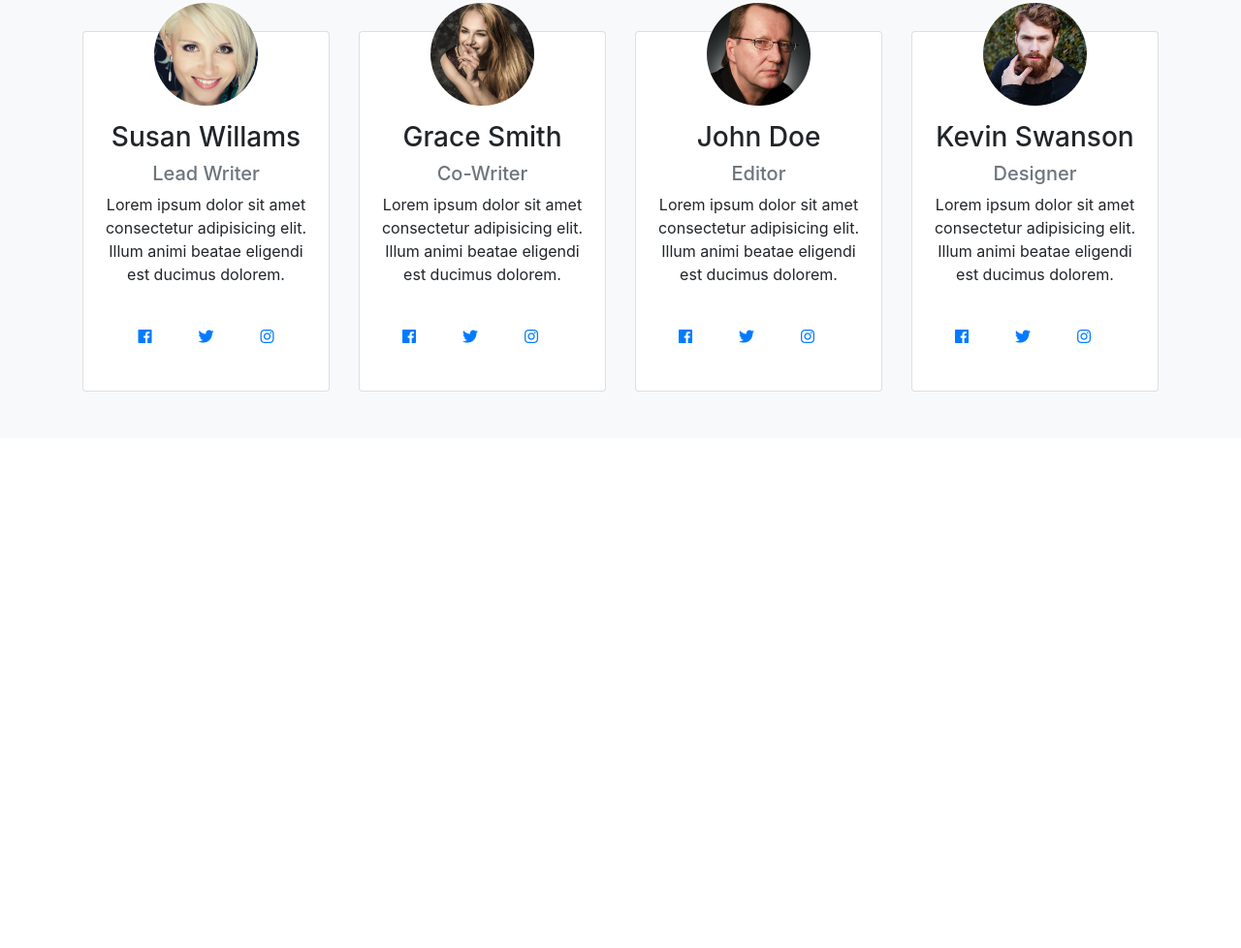
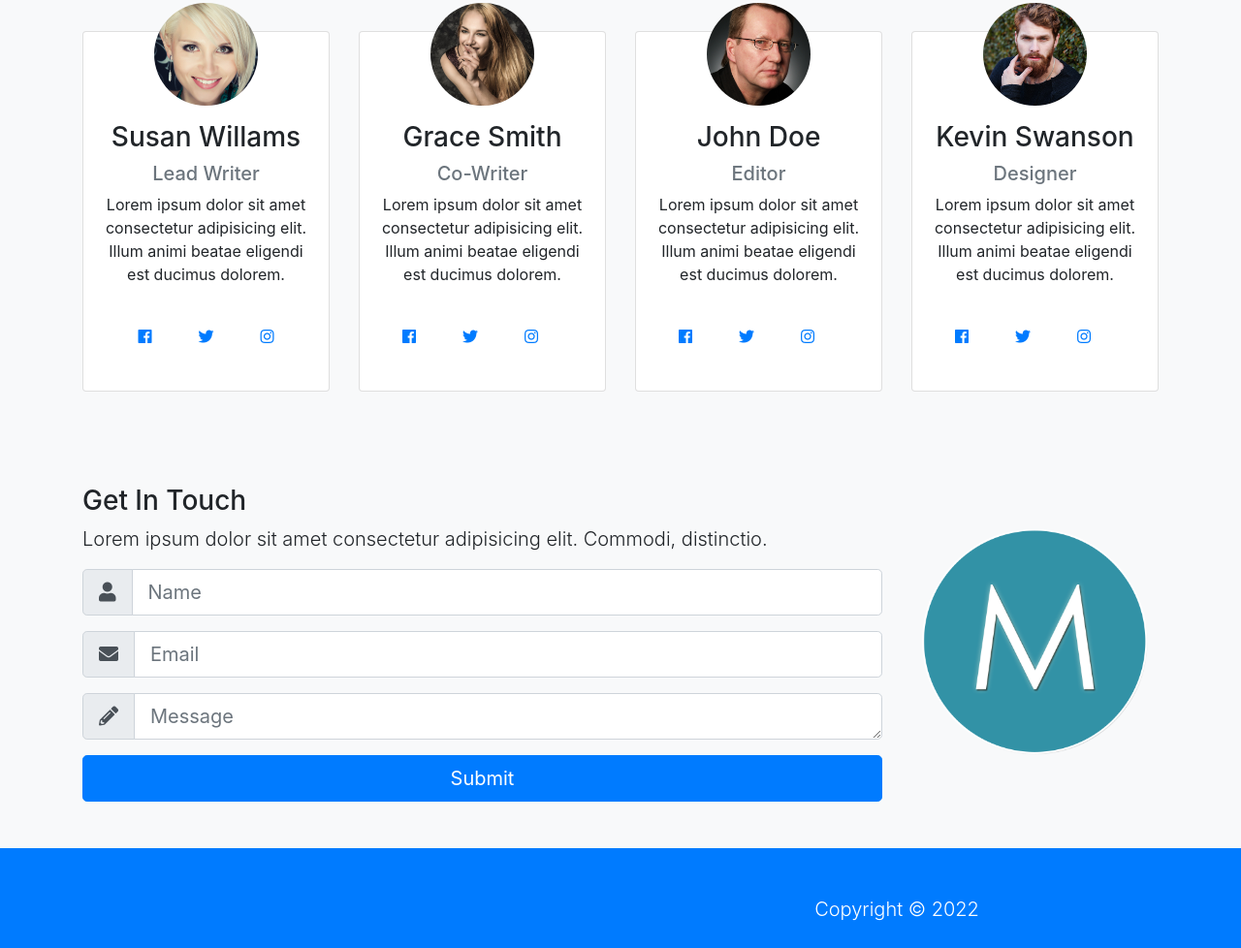
Before and after one commit to tamermaarouf/mizuxe, a plain HTML site: page index.html in a window 1280 px wide. Shown: the part 1822-2800 px from the top of the page at 97% size. Before the commit the page ends 2274 px from the top, so only its background shows below. Drawn offline with nearby package versions, Linux system fonts and the light colour scheme.

Commit message:
Finish contact & footer

```diff
--- a/index.html
+++ b/index.html
@@ -1,49 +1,29 @@
 <!DOCTYPE html>
 <html lang="en">
+
 <head>
   <meta charset="UTF-8" />
   <meta name="viewport" content="width=device-width, initial-scale=1.0" />
   <meta http-equiv="X-UA-Compatible" content="ie=edge" />
-    <link
-      rel="stylesheet"
-      href="https://use.fontawesome.com/releases/v5.0.13/css/all.css"
-      integrity="sha384-DNOHZ68U8hZfKXOrtjWvjxusGo9WQnrNx2sqG0tfsghAvtVlRW3tvkXWZh58N9jp"
-      crossorigin="anonymous"
-    />
-    <link
-      rel="stylesheet"
-      href="https://stackpath.bootstrapcdn.com/bootstrap/4.1.1/css/bootstrap.min.css"
-      integrity="sha384-WskhaSGFgHYWDcbwN70/dfYBj47jz9qbsMId/iRN3ewGhXQFZCSftd1LZCfmhktB"
-      crossorigin="anonymous"
-    />
+  <link rel="stylesheet" href="https://use.fontawesome.com/releases/v5.0.13/css/all.css"
+    integrity="sha384-DNOHZ68U8hZfKXOrtjWvjxusGo9WQnrNx2sqG0tfsghAvtVlRW3tvkXWZh58N9jp" crossorigin="anonymous" />
+  <link rel="stylesheet" href="https://stackpath.bootstrapcdn.com/bootstrap/4.1.1/css/bootstrap.min.css"
+    integrity="sha384-WskhaSGFgHYWDcbwN70/dfYBj47jz9qbsMId/iRN3ewGhXQFZCSftd1LZCfmhktB" crossorigin="anonymous" />
   <link rel="stylesheet" href="css/style.css" />
   <title>Bootstrap Theme</title>
 </head>
 
-  <body>
+<body data-spy="scroll" id="home" data-target="#main-nav">
   <!-- START HERE -->
 
   <!-- NAVBAR START -->
-    <nav class="navbar navbar-expand-md navbar-light fixed-top py-4">
+  <nav class="navbar navbar-expand-md navbar-light fixed-top py-4" id="main-nav">
     <div class="container">
       <a href="#home" class="navbar-brand">
-          <img
-            src="img/mlogo.png"
-            width="50"
-            height="50"
-            alt=""
-            class="img-fluid"
-        /></a>
+        <img src="img/mlogo.png" width="50" height="50" alt="" class="img-fluid" /></a>
       <h3 class="d-inline align-middle">Mizuxe</h3>
-        <button
-          class="navbar-toggler"
-          type="button"
-          data-toggle="collapse"
-          data-target="#navbarCollapse"
-          aria-controls="navbarCollapse"
-          aria-expanded="false"
-          aria-label="Toggle navigation"
-        >
+      <button class="navbar-toggler" type="button" data-toggle="collapse" data-target="#navbarCollapse"
+        aria-controls="navbarCollapse" aria-expanded="false" aria-label="Toggle navigation">
         <span class="navbar-toggler-icon"></span>
       </button>
       <div class="collapse navbar-collapse" id="navbarCollapse">
@@ -82,11 +62,7 @@
             </a>
           </div>
           <div class="col-lg-6 text-center">
-              <img
-                src="img/book.png"
-                alt=""
-                class="img-fluid d-none d-lg-block"
-              />
+            <img src="img/book.png" alt="" class="img-fluid d-none d-lg-block" />
           </div>
         </div>
       </div>
@@ -100,22 +76,10 @@
     <div class="container">
       <div class="row">
         <div class="col-lg-4">
-            <input
-              type="text"
-              name=""
-              id=""
-              placeholder="Enter Name"
-              class="form-control form-control-lg mb-resp"
-            />
+          <input type="text" name="" id="" placeholder="Enter Name" class="form-control form-control-lg mb-resp" />
         </div>
         <div class="col-lg-4">
-            <input
-              type="email"
-              name=""
-              id=""
-              placeholder="Enter Email"
-              class="form-control form-control-lg mb-resp"
-            />
+          <input type="email" name="" id="" placeholder="Enter Email" class="form-control form-control-lg mb-resp" />
         </div>
         <div class="col-lg-4">
           <button class="btn btn-primary btn-block btn-lg">
@@ -194,7 +158,8 @@
               Why This Book
             </h1>
             <p class="lead pd-3">
-                Lorem ipsum dolor sit amet consectetur adipisicing elit. Cum, temporibus saepe autem necessitatibus sint repellat.
+              Lorem ipsum dolor sit amet consectetur adipisicing elit. Cum, temporibus saepe autem necessitatibus sint
+              repellat.
             </p>
           </div>
 
@@ -212,7 +177,10 @@
 
               <div id="collapse1" class="collapse show">
                 <div class="card-body">
-                    Lorem ipsum dolor sit amet consectetur adipisicing elit. Dolores cumque ipsam quas odio quisquam distinctio delectus iste eos nihil excepturi, necessitatibus voluptatem enim nostrum, sapiente aliquid nesciunt quia minima esse voluptatum magni alias labore. Earum similique est, cumque et ex temporibus quidem iure id minima accusantium nesciunt nemo dicta molestias!
+                  Lorem ipsum dolor sit amet consectetur adipisicing elit. Dolores cumque ipsam quas odio quisquam
+                  distinctio delectus iste eos nihil excepturi, necessitatibus voluptatem enim nostrum, sapiente aliquid
+                  nesciunt quia minima esse voluptatum magni alias labore. Earum similique est, cumque et ex temporibus
+                  quidem iure id minima accusantium nesciunt nemo dicta molestias!
                 </div>
               </div>
             </div>
@@ -229,7 +197,10 @@
 
               <div id="collapse2" class="collapse">
                 <div class="card-body">
-                    Lorem ipsum dolor sit amet consectetur adipisicing elit. Dolores cumque ipsam quas odio quisquam distinctio delectus iste eos nihil excepturi, necessitatibus voluptatem enim nostrum, sapiente aliquid nesciunt quia minima esse voluptatum magni alias labore. Earum similique est, cumque et ex temporibus quidem iure id minima accusantium nesciunt nemo dicta molestias!
+                  Lorem ipsum dolor sit amet consectetur adipisicing elit. Dolores cumque ipsam quas odio quisquam
+                  distinctio delectus iste eos nihil excepturi, necessitatibus voluptatem enim nostrum, sapiente aliquid
+                  nesciunt quia minima esse voluptatum magni alias labore. Earum similique est, cumque et ex temporibus
+                  quidem iure id minima accusantium nesciunt nemo dicta molestias!
                 </div>
               </div>
 
@@ -245,7 +216,10 @@
 
                 <div id="collapse3" class="collapse">
                   <div class="card-body">
-                    Lorem ipsum dolor sit amet consectetur adipisicing elit. Dolores cumque ipsam quas odio quisquam distinctio delectus iste eos nihil excepturi, necessitatibus voluptatem enim nostrum, sapiente aliquid nesciunt quia minima esse voluptatum magni alias labore. Earum similique est, cumque et ex temporibus quidem iure id minima accusantium nesciunt nemo dicta molestias!
+                    Lorem ipsum dolor sit amet consectetur adipisicing elit. Dolores cumque ipsam quas odio quisquam
+                    distinctio delectus iste eos nihil excepturi, necessitatibus voluptatem enim nostrum, sapiente
+                    aliquid nesciunt quia minima esse voluptatum magni alias labore. Earum similique est, cumque et ex
+                    temporibus quidem iure id minima accusantium nesciunt nemo dicta molestias!
                   </div>
                 </div>
               </div>
@@ -267,7 +241,8 @@
               Meet The Authors
             </h1>
             <p class="lead pd-3">
-                Lorem ipsum dolor sit amet consectetur adipisicing elit. Cum, temporibus saepe autem necessitatibus sint repellat.
+              Lorem ipsum dolor sit amet consectetur adipisicing elit. Cum, temporibus saepe autem necessitatibus sint
+              repellat.
             </p>
           </div>
         </div>
@@ -279,7 +254,8 @@
               <img src="img/person1.jpg" alt="" class="img-fluid rounded-circle w-50 mb-3">
               <h3>Susan Willams</h3>
               <h5 class="text-muted">Lead Writer</h5>
-                <p>Lorem ipsum dolor sit amet consectetur adipisicing elit. Illum animi beatae eligendi est ducimus dolorem.</p>
+              <p>Lorem ipsum dolor sit amet consectetur adipisicing elit. Illum animi beatae eligendi est ducimus
+                dolorem.</p>
               <div class="d-flex justify-content-center">
                 <div class="p-4">
                   <a href="https://www.facebook.com">
@@ -304,7 +280,8 @@
               <img src="img/person2.jpg" alt="" class="img-fluid rounded-circle w-50 mb-3">
               <h3>Grace Smith</h3>
               <h5 class="text-muted">Co-Writer</h5>
-                <p>Lorem ipsum dolor sit amet consectetur adipisicing elit. Illum animi beatae eligendi est ducimus dolorem.
+              <p>Lorem ipsum dolor sit amet consectetur adipisicing elit. Illum animi beatae eligendi est ducimus
+                dolorem.
               </p>
               <div class="d-flex text-justify-center">
                 <div class="p-4">
@@ -331,7 +308,8 @@
               <img src="img/person3.jpg" alt="" class="img-fluid rounded-circle w-50 mb-3">
               <h3>John Doe</h3>
               <h5 class="text-muted">Editor</h5>
-                <p>Lorem ipsum dolor sit amet consectetur adipisicing elit. Illum animi beatae eligendi est ducimus dolorem.
+              <p>Lorem ipsum dolor sit amet consectetur adipisicing elit. Illum animi beatae eligendi est ducimus
+                dolorem.
               </p>
               <div class="d-flex text-justify-center">
                 <div class="p-4">
@@ -358,7 +336,8 @@
               <img src="img/person4.jpg" alt="" class="img-fluid rounded-circle w-50 mb-3">
               <h3>Kevin Swanson</h3>
               <h5 class="text-muted">Designer</h5>
-                <p>Lorem ipsum dolor sit amet consectetur adipisicing elit. Illum animi beatae eligendi est ducimus dolorem.
+              <p>Lorem ipsum dolor sit amet consectetur adipisicing elit. Illum animi beatae eligendi est ducimus
+                dolorem.
               </p>
               <div class="d-flex text-justify-center">
                 <div class="p-4">
@@ -377,32 +356,92 @@
                 </div>
               </div>
             </div>
-            </div></div>
+          </div>
+        </div>
+      </div>
+    </div>
+  </section>
 
+  <!-- END MEET THE AUTHORS SECTION -->
+
+  <!-- CONTACT -->
+
+  <section id="contact" class="bg-light py-5">
+    <div class="container">
+      <div class="row">
+        <div class="col-lg-9">
+          <h3>Get In Touch</h3>
+          <p class="lead">Lorem ipsum dolor sit amet consectetur adipisicing elit. Commodi, distinctio.</p>
+          <form>
+
+            <div class="input-group input-group-lg mb-3">
+              <div class="input-group-prepend">
+                <span class="input-group-text">
+                  <i class="fas fa-user"></i>
+                </span>
+              </div>
+              <input type="text" name="" id="" class="form-control" placeholder="Name">
+            </div>
+
+            <div class="input-group input-group-lg mb-3">
+              <div class="input-group-prepend">
+                <span class="input-group-text">
+                  <i class="fas fa-envelope"></i>
+                </span>
+              </div>
+              <input type="email" name="" id="" class="form-control" placeholder="Email">
+            </div>
+
+            <div class="input-group input-group-lg mb-3">
+              <div class="input-group-prepend">
+                <span class="input-group-text">
+                  <i class="fas fa-pencil-alt"></i>
+                </span>
+              </div>
+              <textarea placeholder="Message" rows="10" class="form-control"></textarea>
+            </div>
+            <input type="submit" value="Submit" class="btn btn-primary btn-lg btn-block">
+
+          </form>
+        </div>
+
+        <div class="col-lg-3 align-self-center">
+          <img src="img/mlogo.png" alt="" class="img-fluid">
+        </div>
       </div>
     </div>
 
   </section>
 
-    <script
-      src="http://code.jquery.com/jquery-3.3.1.min.js"
-      integrity="sha256-FgpCb/KJQlLNfOu91ta32o/NMZxltwRo8QtmkMRdAu8="
-      crossorigin="anonymous"
-    ></script>
-    <script
-      src="https://cdnjs.cloudflare.com/ajax/libs/popper.js/1.14.3/umd/popper.min.js"
-      integrity="sha384-ZMP7rVo3mIykV+2+9J3UJ46jBk0WLaUAdn689aCwoqbBJiSnjAK/l8WvCWPIPm49"
-      crossorigin="anonymous"
-    ></script>
-    <script
-      src="https://stackpath.bootstrapcdn.com/bootstrap/4.1.1/js/bootstrap.min.js"
-      integrity="sha384-smHYKdLADwkXOn1EmN1qk/HfnUcbVRZyYmZ4qpPea6sjB/pTJ0euyQp0Mk8ck+5T"
-      crossorigin="anonymous"
-    ></script>
+  <!-- END CONTACT -->
+
+  <!-- FOOTER -->
+
+  <footer id="main-footer" class="bg-primary text-white py-5">
+    <div class="container">
+      <div class="row text-center">
+        <div class="col-md-6 ml-auto">
+          <p class="lead">
+            Copyright &copy; <span id="year"></span>
+          </p>
+        </div>
+      </div>
+    </div>
+  </footer>
+
+  <script src="http://code.jquery.com/jquery-3.3.1.min.js"
+    integrity="sha256-FgpCb/KJQlLNfOu91ta32o/NMZxltwRo8QtmkMRdAu8=" crossorigin="anonymous"></script>
+  <script src="https://cdnjs.cloudflare.com/ajax/libs/popper.js/1.14.3/umd/popper.min.js"
+    integrity="sha384-ZMP7rVo3mIykV+2+9J3UJ46jBk0WLaUAdn689aCwoqbBJiSnjAK/l8WvCWPIPm49" crossorigin="anonymous">
+  </script>
+  <script src="https://stackpath.bootstrapcdn.com/bootstrap/4.1.1/js/bootstrap.min.js"
+    integrity="sha384-smHYKdLADwkXOn1EmN1qk/HfnUcbVRZyYmZ4qpPea6sjB/pTJ0euyQp0Mk8ck+5T" crossorigin="anonymous">
+  </script>
 
   <script>
     // Get the current year for the copyright
     $("#year").text(new Date().getFullYear());
   </script>
 </body>
+
 </html>
```
Lines whose indentation alone changed are shown as unchanged.
